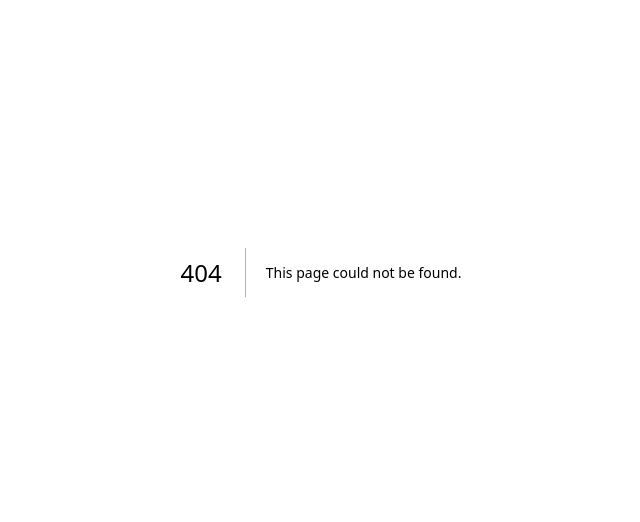
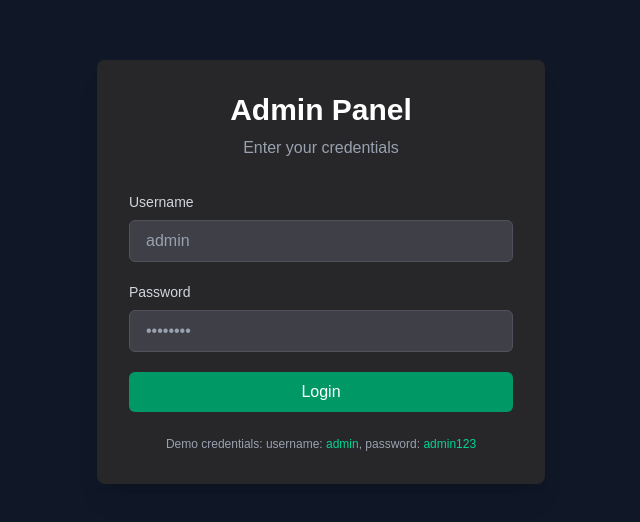
Before and after one commit to Thi-tran/digital-thi, a Next.js app in the folder frontend/: page /login in a window 1280 px wide. Before the commit this address had no page. Shown: the part 128-650 px from the top of the page, without its empty margins (319-959 px from the left). Built offline with nearby package versions, Linux system fonts and the light colour scheme.

Commit message:
feat: add auth layer for admin view

```diff
--- a/frontend/app/admin/layout.tsx
+++ b/frontend/app/admin/layout.tsx
@@ -1,5 +1,6 @@
 import React from 'react';
 import AdminSidebar from '@/components/admin/AdminSidebar';
+import { Providers } from '../providers';
 
 export default function AdminLayout({
   children,
@@ -7,11 +8,13 @@ export default function AdminLayout({
   children: React.ReactNode;
 }) {
   return (
-    <div className="flex h-screen bg-zinc-950">
-      <AdminSidebar />
-      <div className="flex-1 flex flex-col overflow-hidden">
-        {children}
+    <Providers>
+      <div className="flex h-screen bg-zinc-950">
+        <AdminSidebar />
+        <div className="flex-1 flex flex-col overflow-hidden">
+          {children}
+        </div>
       </div>
-    </div>
+    </Providers>
   );
 }
--- /dev/null
+++ b/frontend/app/api/auth/[...nextauth]/route.ts
@@ -0,0 +1,57 @@
+import NextAuth from 'next-auth';
+import CredentialsProvider from 'next-auth/providers/credentials';
+import { createHash } from 'crypto';
+
+function hashPassword(password: string): string {
+  return createHash('sha256').update(password).digest('hex');
+}
+
+const handler = NextAuth({
+  providers: [
+    CredentialsProvider({
+      name: 'Credentials',
+      credentials: {
+        username: { label: 'Username', type: 'text', placeholder: 'admin' },
+        password: { label: 'Password', type: 'password' },
+      },
+      async authorize(credentials) {
+        const ADMIN_USERNAME = process.env.NEXT_PUBLIC_ADMIN_USERNAME || 'admin';
+        const ADMIN_PASSWORD_HASH = process.env.ADMIN_PASSWORD_HASH || '240be518fabd2724ddb6f04eeb1da5967448d7e831c08c8fa822809f74c720a9';
+
+        if (!credentials?.username || !credentials?.password) {
+          return null;
+        }
+
+        // Check username
+        if (credentials.username !== ADMIN_USERNAME) {
+          return null;
+        }
+
+        const passwordHash = hashPassword(credentials.password);
+        if (passwordHash === ADMIN_PASSWORD_HASH) {
+          return {
+            id: '1',
+            name: 'Admin',
+            email: 'admin@example.com',
+          };
+        }
+
+        return null;
+      },
+    }),
+  ],
+  pages: {
+    signIn: '/login',
+  },
+  callbacks: {
+    async jwt({ token }) {
+      return token;
+    },
+    async session({ session }) {
+      return session;
+    },
+  },
+  secret: process.env.NEXTAUTH_SECRET || 'dev-secret-key-change-in-production',
+});
+
+export { handler as GET, handler as POST };
--- /dev/null
+++ b/frontend/app/login/page.tsx
@@ -0,0 +1,97 @@
+'use client';
+
+import { useState, FormEvent } from 'react';
+import { signIn } from 'next-auth/react';
+import { useRouter } from 'next/navigation';
+
+export default function LoginPage() {
+  const router = useRouter();
+  const [username, setUsername] = useState('');
+  const [password, setPassword] = useState('');
+  const [error, setError] = useState('');
+  const [loading, setLoading] = useState(false);
+
+  const handleSubmit = async (e: FormEvent) => {
+    e.preventDefault();
+    setError('');
+    setLoading(true);
+
+    try {
+      const result = await signIn('credentials', {
+        username,
+        password,
+        redirect: false,
+      });
+
+      if (result?.error) {
+        setError('Invalid username or password');
+      } else if (result?.ok) {
+        router.push('/admin');
+      }
+    } catch (err) {
+      setError('An error occurred. Please try again.');
+    } finally {
+      setLoading(false);
+    }
+  };
+
+  return (
+    <div className="min-h-screen flex items-center justify-center bg-gray-900">
+      <div className="w-full max-w-md">
+        <div className="bg-zinc-800 rounded-lg shadow-xl p-8">
+          <h1 className="text-3xl font-bold text-white mb-2 text-center">Admin Panel</h1>
+          <p className="text-gray-400 text-center mb-8">Enter your credentials</p>
+
+          <form onSubmit={handleSubmit} className="space-y-5">
+            <div>
+              <label className="block text-sm font-medium text-gray-300 mb-2">
+                Username
+              </label>
+              <input
+                type="text"
+                value={username}
+                onChange={(e) => setUsername(e.target.value)}
+                className="w-full px-4 py-2 bg-zinc-700 border border-zinc-600 rounded-md text-white placeholder-gray-400 focus:outline-none focus:ring-2 focus:ring-emerald-500 focus:border-transparent"
+                placeholder="admin"
+                disabled={loading}
+              />
+            </div>
+
+            <div>
+              <label className="block text-sm font-medium text-gray-300 mb-2">
+                Password
+              </label>
+              <input
+                type="password"
+                value={password}
+                onChange={(e) => setPassword(e.target.value)}
+                className="w-full px-4 py-2 bg-zinc-700 border border-zinc-600 rounded-md text-white placeholder-gray-400 focus:outline-none focus:ring-2 focus:ring-emerald-500 focus:border-transparent"
+                placeholder="••••••••"
+                disabled={loading}
+              />
+            </div>
+
+            {error && (
+              <div className="bg-red-900/20 border border-red-700 rounded-md p-3">
+                <p className="text-red-400 text-sm">{error}</p>
+              </div>
+            )}
+
+            <button
+              type="submit"
+              disabled={loading}
+              className="w-full bg-emerald-600 hover:bg-emerald-700 disabled:bg-emerald-600/50 disabled:cursor-not-allowed text-white font-medium py-2 px-4 rounded-md transition-colors duration-200"
+            >
+              {loading ? 'Logging in...' : 'Login'}
+            </button>
+          </form>
+
+          <p className="text-gray-400 text-xs text-center mt-6">
+            Demo credentials: username: <span className="text-emerald-400">admin</span>, password:{' '}
+            <span className="text-emerald-400">admin123</span>
+          </p>
+        </div>
+      </div>
+    </div>
+  );
+}
--- /dev/null
+++ b/frontend/app/providers.tsx
@@ -0,0 +1,8 @@
+'use client';
+
+import { SessionProvider } from 'next-auth/react';
+import { ReactNode } from 'react';
+
+export function Providers({ children }: { children: ReactNode }) {
+  return <SessionProvider>{children}</SessionProvider>;
+}
--- a/frontend/components/admin/AdminHeader.tsx
+++ b/frontend/components/admin/AdminHeader.tsx
@@ -1,4 +1,7 @@
+'use client';
+
 import React from 'react';
+import { signOut } from 'next-auth/react';
 
 interface AdminHeaderProps {
   title: string;
@@ -6,10 +9,23 @@ interface AdminHeaderProps {
 }
 
 const AdminHeader: React.FC<AdminHeaderProps> = ({ title, subtitle }) => {
+  const handleLogout = async () => {
+    await signOut({ redirect: true, callbackUrl: '/login' });
+  };
+
   return (
-    <div className="border-b border-zinc-800 bg-zinc-900/50 px-6 py-6">
-      <h1 className="text-2xl font-semibold text-zinc-100">{title}</h1>
-      <p className="text-sm text-zinc-400 mt-1">{subtitle}</p>
+    <div className="border-b border-zinc-800 bg-zinc-900/50 px-6 py-6 flex items-center justify-between">
+      <div>
+        <h1 className="text-2xl font-semibold text-zinc-100">{title}</h1>
+        <p className="text-sm text-zinc-400 mt-1">{subtitle}</p>
+      </div>
+
+      <button
+        onClick={handleLogout}
+        className="px-4 py-2 bg-red-600/10 hover:bg-red-600/20 border border-red-600/30 text-red-400 hover:text-red-300 rounded-md text-sm font-medium transition-colors duration-200"
+      >
+        Logout
+      </button>
     </div>
   );
 };
--- /dev/null
+++ b/frontend/middleware.ts
@@ -0,0 +1,17 @@
+import { withAuth } from 'next-auth/middleware';
+
+export default withAuth(
+  function middleware(req) {
+    // This function is called after authentication is verified
+  },
+  {
+    callbacks: {
+      authorized: ({ token }) => !!token,
+    },
+  }
+);
+
+// Specify which routes to protect
+export const config = {
+  matcher: ['/admin/:path*'],
+};
```
